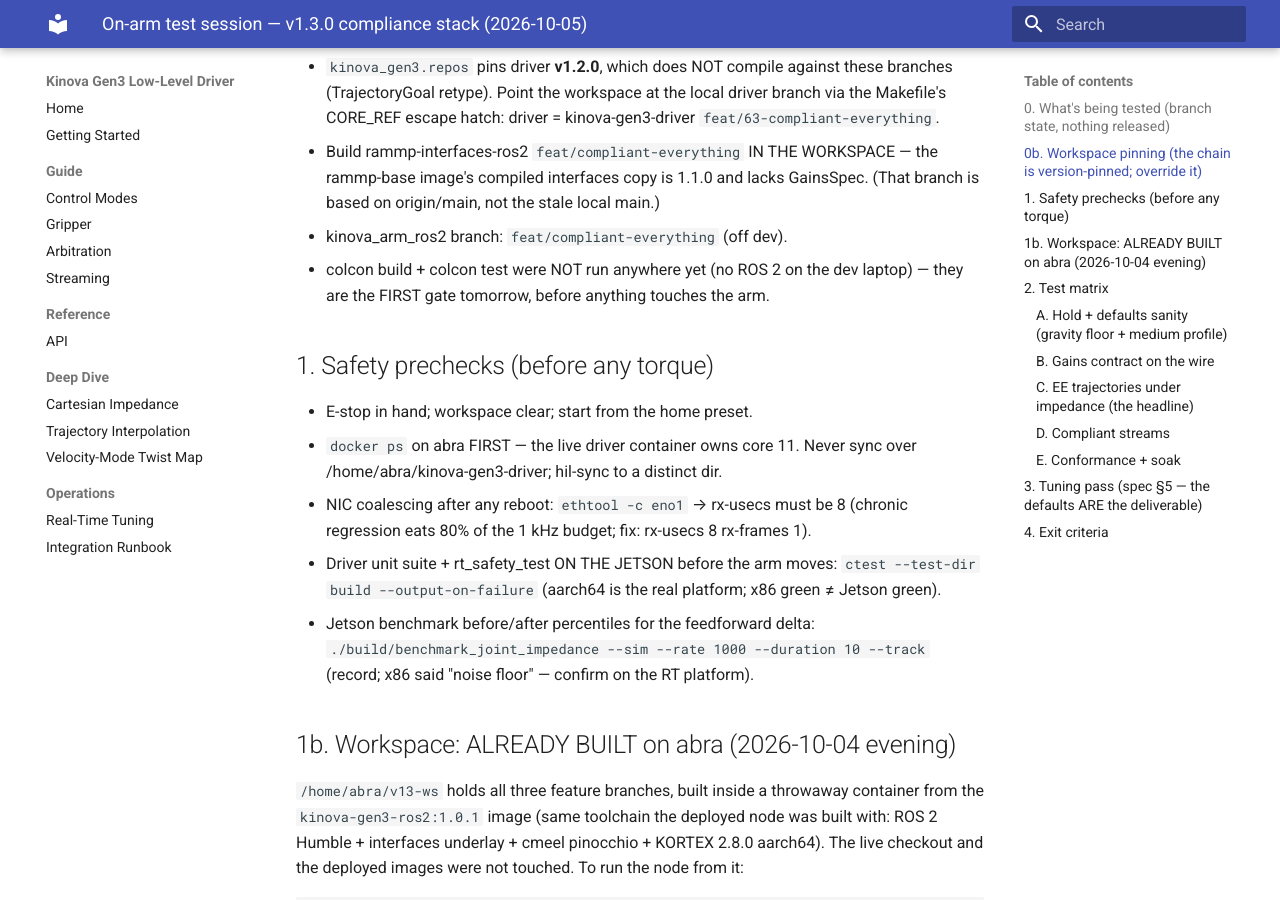
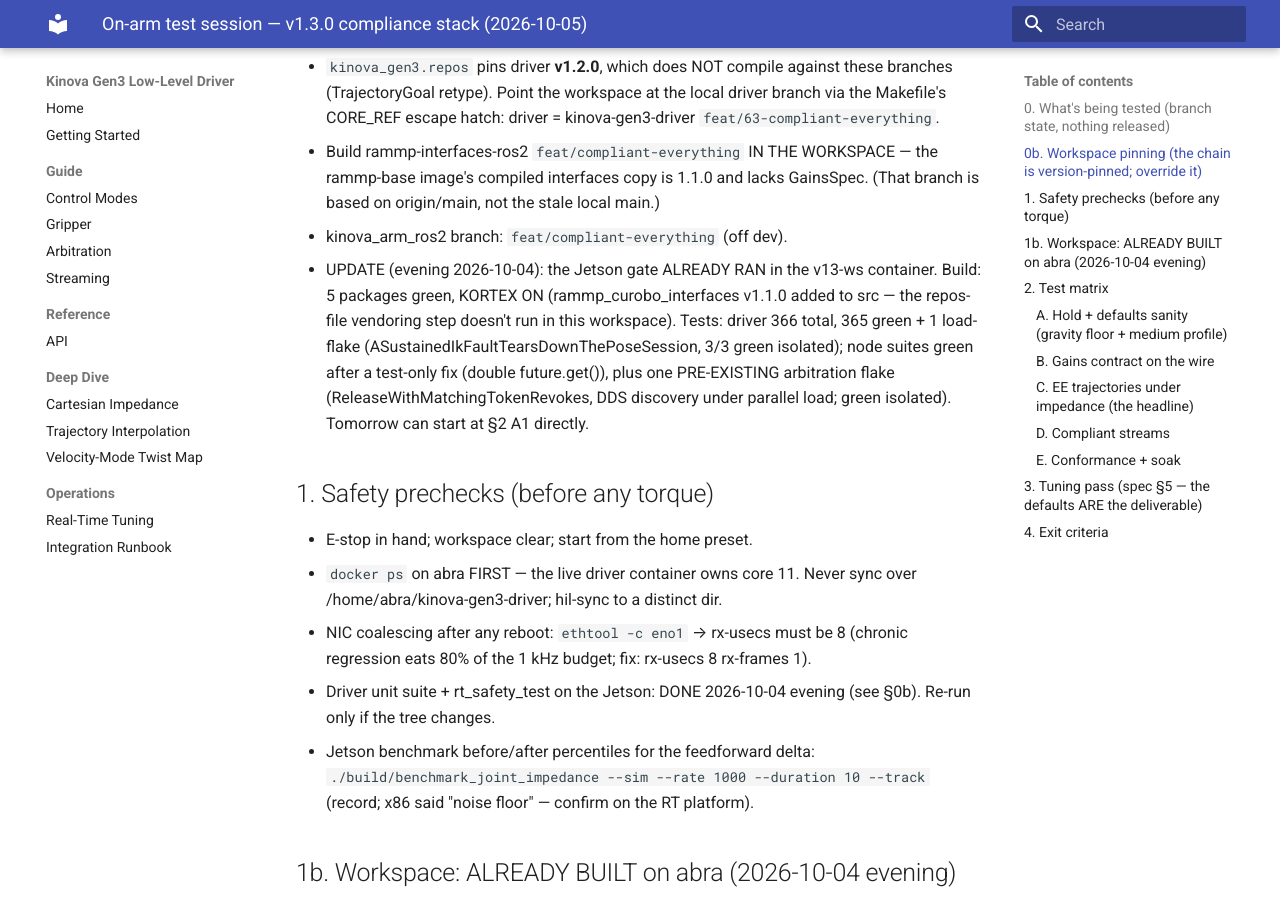
Before and after one commit to rammp-org/kinova-gen3-driver, an MkDocs documentation site: the page built from docs/superpowers/plans/2026-10-05-onarm-runbook.md, in a window 1280 px wide and 900 px high, scrolled down 621 px. Built offline with MkDocs 1.6.1 and Material for MkDocs 9.7.7, drawn with Linux system fonts in a browser that asks for light colours.

Commit message:
docs(runbook): record the Jetson build+test gate results (2026-10-04 evening)
Co-Authored-By: Claude Fable 5 <noreply@anthropic.com>
Claude-Session: https://claude.ai/code/session_01P13RvkPe2sFENYryyvyjki

```diff
--- a/docs/superpowers/plans/2026-10-05-onarm-runbook.md
+++ b/docs/superpowers/plans/2026-10-05-onarm-runbook.md
@@ -25,8 +25,14 @@ execution + feedforward + the gains contract on every surface.)
   the rammp-base image's compiled interfaces copy is 1.1.0 and lacks GainsSpec.
   (That branch is based on origin/main, not the stale local main.)
 - kinova_arm_ros2 branch: `feat/compliant-everything` (off dev).
-- colcon build + colcon test were NOT run anywhere yet (no ROS 2 on the dev
-  laptop) — they are the FIRST gate tomorrow, before anything touches the arm.
+- UPDATE (evening 2026-10-04): the Jetson gate ALREADY RAN in the v13-ws
+  container. Build: 5 packages green, KORTEX ON (rammp_curobo_interfaces
+  v1.1.0 added to src — the repos-file vendoring step doesn't run in this
+  workspace). Tests: driver 366 total, 365 green + 1 load-flake
+  (ASustainedIkFaultTearsDownThePoseSession, 3/3 green isolated); node suites
+  green after a test-only fix (double future.get()), plus one PRE-EXISTING
+  arbitration flake (ReleaseWithMatchingTokenRevokes, DDS discovery under
+  parallel load; green isolated). Tomorrow can start at §2 A1 directly.
 
 ## 1. Safety prechecks (before any torque)
 
@@ -35,9 +41,8 @@ execution + feedforward + the gains contract on every surface.)
   sync over /home/abra/kinova-gen3-driver; hil-sync to a distinct dir.
 - NIC coalescing after any reboot: `ethtool -c eno1` → rx-usecs must be 8
   (chronic regression eats 80% of the 1 kHz budget; fix: rx-usecs 8 rx-frames 1).
-- Driver unit suite + rt_safety_test ON THE JETSON before the arm moves:
-  `ctest --test-dir build --output-on-failure` (aarch64 is the real platform;
-  x86 green ≠ Jetson green).
+- Driver unit suite + rt_safety_test on the Jetson: DONE 2026-10-04 evening
+  (see §0b). Re-run only if the tree changes.
 - Jetson benchmark before/after percentiles for the feedforward delta:
   `./build/benchmark_joint_impedance --sim --rate 1000 --duration 10 --track`
   (record; x86 said "noise floor" — confirm on the RT platform).
```
